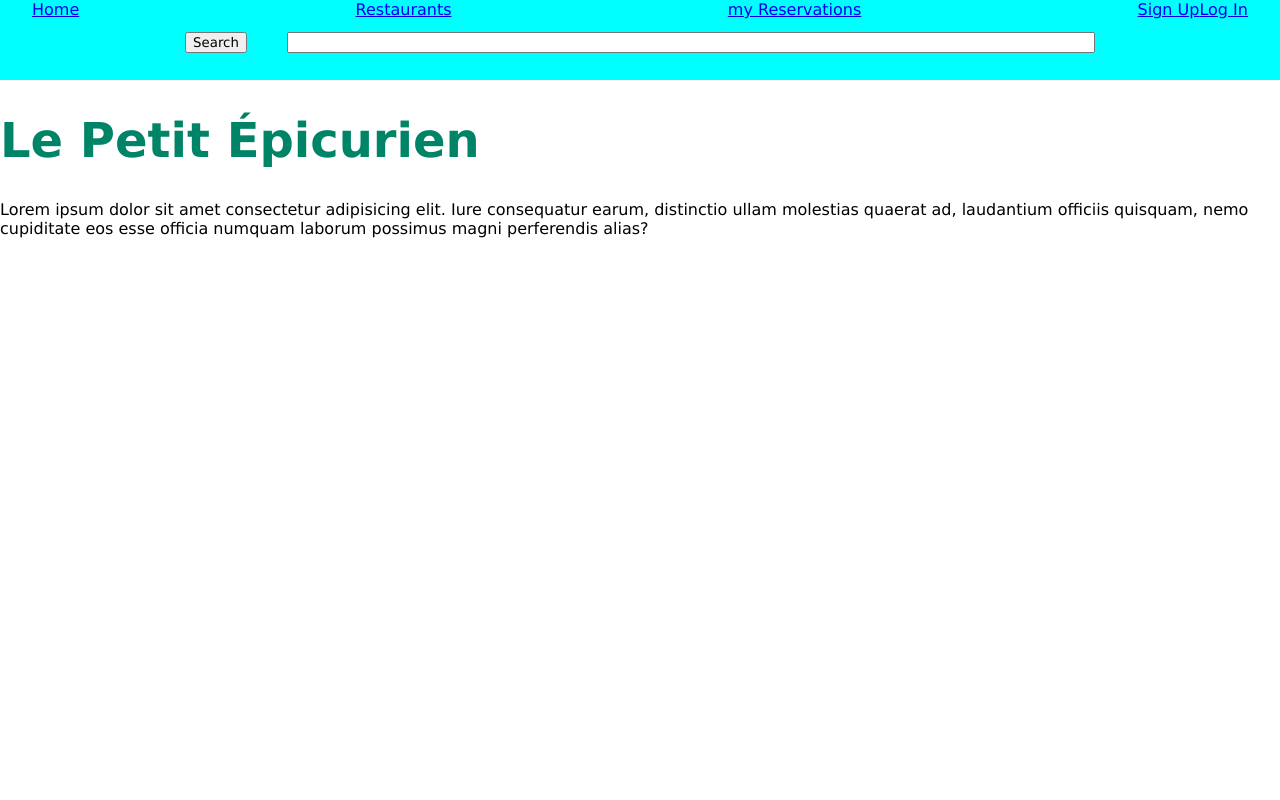
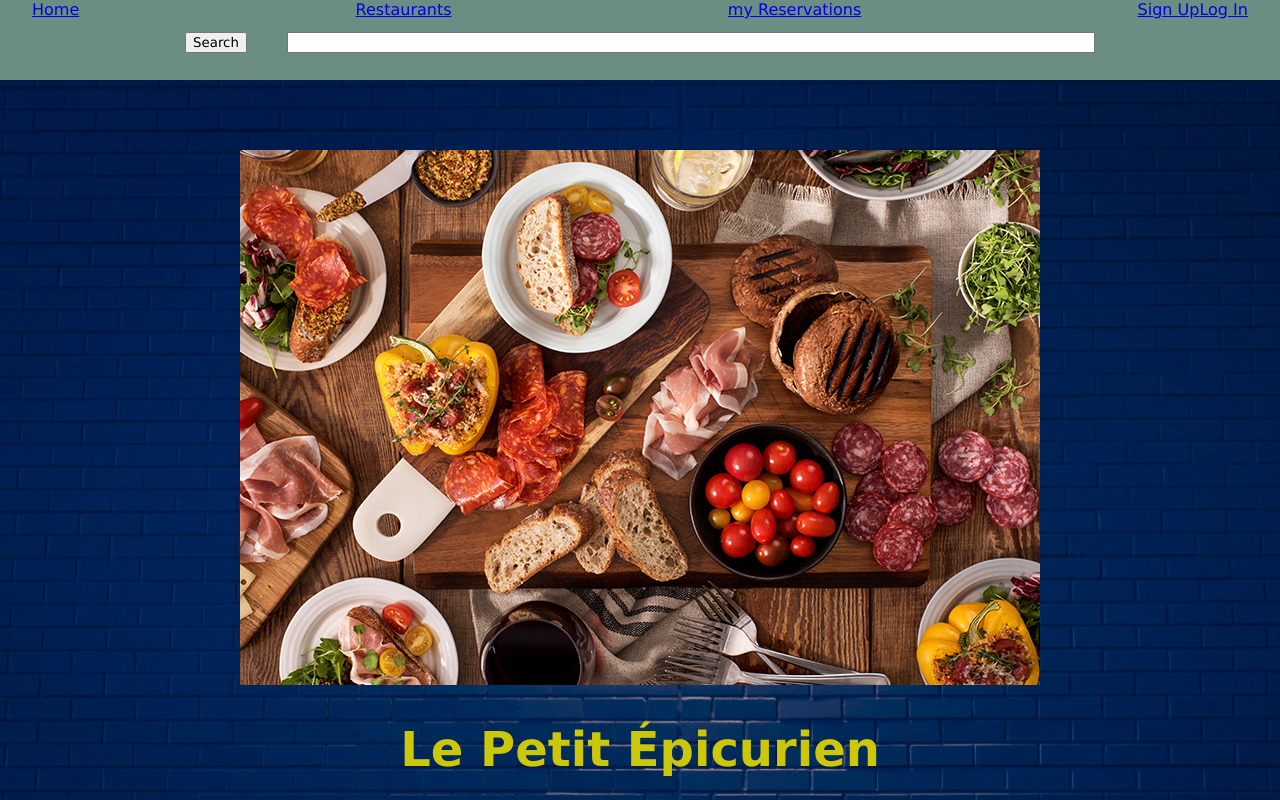
Before and after one commit to caetanolmsouza/le-petit-epicurien-frontend, a React (Create React App) app: page / in a window 1280 px wide. Shown: the top 800 px of the page. Built offline with nearby package versions, Linux system fonts and the light colour scheme.

Commit message:
homepage styling

```diff
--- a/src/App.css
+++ b/src/App.css
@@ -3,7 +3,7 @@
 }
 
 .navbar {
-  background-color: aqua;
+  background-color: rgb(108, 141, 130);
   height: 5rem;
 }
 
--- a/src/App.js
+++ b/src/App.js
@@ -5,6 +5,7 @@ import AllRestaurants from './pages/AllRestaurants'
 import AllReservations from './pages/AllReservations'
 import Restaurant from './pages/Restaurant'
 import './App.css'
+import './pages/HomePage.css'
 import Login from './pages/Login'
 import Signup from './pages/Signup'
 
--- a/src/components/RestaurantDetails.jsx
+++ b/src/components/RestaurantDetails.jsx
@@ -24,7 +24,6 @@ const RestaurantDetails = () => {
   }
 
   console.log('galleryPictures', restaurant.galleryPictures)
-  console.log('marketingOffer', restaurant.marketingOffer)
 
   return (
     <div>
@@ -44,7 +43,7 @@ const RestaurantDetails = () => {
           <p>{restaurant.localisation?.address?.street_name}</p>
           <p>{restaurant.priceRange}</p>
           <p>{`Loyalty program : ${restaurant.loyaltyProgram}`}</p>
-          <p>marketingOffer</p>
+          <p>{restaurant.marketingOffer.title}</p>
           <p>galleryPictures</p>
         </div>
       </div>
--- a/src/pages/AllRestaurants.jsx
+++ b/src/pages/AllRestaurants.jsx
@@ -3,14 +3,13 @@ import RestaurantCard from '../components/RestaurantCard'
 import { useState, useEffect } from 'react'
 import axios from 'axios'
 
-const API_URL = 'http://localhost:5005'
-
 const AllRestaurants = () => {
+  console.log(process.env.REACT_APP_API_URL)
   const [restaurants, setRestaurants] = useState([])
 
   const getAllProjects = () => {
     axios
-      .get(`${API_URL}/api/restaurant/restaurants`)
+      .get(`${process.env.REACT_APP_API_URL}api/restaurant/restaurants`)
       .then((response) => {
         console.log(response.data)
         setRestaurants(response.data)
--- /dev/null
+++ b/src/pages/HomePage.css
@@ -0,0 +1,18 @@
+.homepage {
+    background-image: url("../assets/wall.jpg");
+    background-size: cover;
+    text-align: center;
+    height:57rem;
+}
+
+p {
+    color:white;
+}
+
+img {
+    padding: 70px 0px 0px 0px;
+}
+
+h1 {
+    color: rgb(205, 199, 12);
+}
--- a/src/pages/HomePage.jsx
+++ b/src/pages/HomePage.jsx
@@ -1,8 +1,11 @@
 import React from 'react'
+import './HomePage.css'
+import img from '../assets/homeImage2.jpeg'
 
 const Home = () => {
   return (
-    <div>
+    <div className="homepage">
+      <img src={img}></img>
       <h1>Le Petit Épicurien</h1>
       <p>
         Lorem ipsum dolor sit amet consectetur adipisicing elit. Iure
```
Also changed, not shown: src/assets/homeImage.jpg (added), src/assets/homeImage2.jpeg (added).
